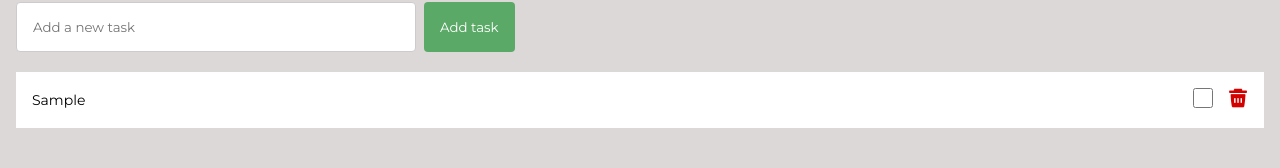
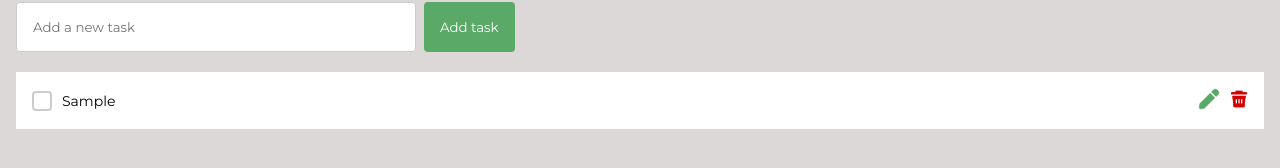
Before and after one commit to jakelinenogueira/to-do-list-app, a Next.js app: page / in a window 1280 px wide. Both pictures are taken after typing "Sample" into the empty fields and a click on the button "Add task". Shown: the part 224-392 px from the top of the page. Built offline with nearby package versions, Linux system fonts and the light colour scheme.

Commit message:
edit task

```diff
--- a/src/app/page.tsx
+++ b/src/app/page.tsx
@@ -13,7 +13,10 @@ export default function Page() {
   }
 
   const [tasks, setTasks] = useState<Task[]>([]);
+  const [modalType, setModalType] = useState<"edit" | "delete" | null>(null);
   const [taskToDelete, setTaskToDelete] = useState<number | null>(null);
+  const [selectedTask, setSelectedTask] = useState<Task | null>(null);
+  const [editText, setEditText] = useState("");
 
   const addTask = (newTask: string) => {
     if (newTask.trim() === "") return;
@@ -33,31 +36,56 @@ export default function Page() {
     );
   };
 
-  const openDeleteModal = (id: number) => {
-    setTaskToDelete(id);
+  const openEditModal = (task: Task) => {
+    setSelectedTask(task);
+    setEditText(task.text);
+    setModalType("edit");
+  };
+
+  const openDeleteModal = (task: Task) => {
+    setSelectedTask(task);
+    setModalType("delete");
+  };
+
+  const confirmEditTask = () => {
+    if (selectedTask) {
+      setTasks(
+        tasks.map((task) =>
+          task.id === selectedTask.id ? { ...task, text: editText } : task
+        )
+      );
+      setModalType(null);
+      setSelectedTask(null);
+    }
   };
 
   const confirmDeleteTask = () => {
-    if (taskToDelete !== null) {
-      setTasks(tasks.filter((task) => task.id !== taskToDelete));
+    if (selectedTask) {
+      setTasks(tasks.filter((task) => task.id !== selectedTask.id));
+      setModalType(null);
+      setSelectedTask(null);
     }
-    setTaskToDelete(null);
-  };
-
-  const cancelDeleteTask = () => {
-    setTaskToDelete(null);
   };
 
   return (
     <div className="todo-list-container">
       <Input onAddTask={addTask} />
-      <List tasks={tasks} onToggleTask={toggleTask} onDeleteTask={openDeleteModal}/>
+      <List tasks={tasks} onToggleTask={toggleTask} onEditTask={openEditModal} onDeleteTask={openDeleteModal}/>
 
-      {taskToDelete !== null && (
+      {modalType === "edit" && (
+        <Modal message="Edit your task" onConfirm={confirmEditTask} onCancel={() => setModalType(null)}>
+          <input
+            type="text"
+            value={editText}
+            onChange={(e) => setEditText(e.target.value)}
+          />
+        </Modal>
+      )}
+      {modalType === "delete" && (
         <Modal
-          message="Are you sure you want to delete this task?"
+          message={`Are you sure you want to delete "${selectedTask?.text}"?`}
           onConfirm={confirmDeleteTask}
-          onCancel={cancelDeleteTask}
+          onCancel={() => setModalType(null)}
         />
       )}
     </div>
--- a/src/components/List/List.module.scss
+++ b/src/components/List/List.module.scss
@@ -15,10 +15,32 @@
     font-size: 14px;
     text-transform: capitalize;
 
+    .container_display {
+      display: flex;
+      align-items: center;
+      gap: 10px;
+    }
+
     input[type="checkbox"] {
-      margin-right: 15px;
+      appearance: none;
       width: 20px;
       height: 20px;
+      border: 2px solid #ccc;
+      border-radius: 4px;
+      cursor: pointer;
+    }
+
+    input[type="checkbox"]:checked {
+      background-color: #4caf50;
+      border-color: #4caf50;
+    }
+
+    input[type="checkbox"]:checked::after {
+      content: "✔";
+      display: block;
+      color: white;
+      font-size: 12px;
+      text-align: center;
     }
 
     button {
--- a/src/components/List/List.tsx
+++ b/src/components/List/List.tsx
@@ -11,22 +11,28 @@ interface ListProps {
     tasks: Task[];
     onToggleTask: (id: number) => void;
     onDeleteTask: (id: number) => void;
+    onEditTask: (task: Task) => void;
 }
 
-export default function List({tasks, onToggleTask, onDeleteTask }: ListProps) {
+export default function List({tasks, onToggleTask, onDeleteTask, onEditTask }: ListProps) {
     return(
         <ul className={style.container_list}>
             {tasks.map((task) => (
                 <li key={task.id} className={task.completed ? style.completed : ""}>
-                    {task.text}
-                    <div>
+                    <div className={style.container_display}>
                         <input
                             type="checkbox"
                             checked={task.completed}
                             onChange={() => onToggleTask(task.id)}
                         />
+                        {task.text}
+                    </div>
+                    <div className={style.container_display}>
+                        <button onClick={() => onEditTask(task)}>
+                            <Image src="/assets/icons/edit.png" alt="Lixeira" width={22} height={22} />
+                        </button>
                         <button onClick={() => onDeleteTask(task.id)}>
-                            <Image src="/assets/icons/delete.png" alt="Lixeira" width={20} height={20} />
+                            <Image src="/assets/icons/delete.png" alt="Lixeira" width={18} height={18} />
                         </button>
                     </div>
                 </li>
--- a/src/components/Modal/Modal.module.scss
+++ b/src/components/Modal/Modal.module.scss
@@ -18,10 +18,19 @@
     width: 300px;
     text-align: center;
 
+    input {
+      width: 100%;
+      padding: 8px;
+      margin-top: 12px;
+      border-radius: 4px;
+      border: 1px solid #ccc;
+      font-size: 16px;
+    }
+
     .buttons {
       display: flex;
       justify-content: space-around;
-      margin-top: 35px;
+      margin-top: 20px;
 
       .confirm {
         background-color: #22722e;
--- a/src/components/Modal/Modal.tsx
+++ b/src/components/Modal/Modal.tsx
@@ -1,16 +1,19 @@
+import { ReactNode } from 'react';
 import styles from './Modal.module.scss';
 
 interface ModalProps {
-    onConfirm: () => void;
+    message: string;
+    children?: ReactNode;
+    onConfirm: (newText: string) => void;
     onCancel: () => void;
-    message: string;
 }
 
-export default function Modal({ onConfirm, onCancel, message }: ModalProps) {
+export default function Modal({ message, children, onConfirm, onCancel  }: ModalProps) {
     return (
       <div className={styles.overlay}>
         <div className={styles.modal}>
           <p>{message}</p>
+          {children && <div className={styles.modalContent}>{children}</div>}
           <div className={styles.buttons}>
             <button className={styles.confirm} onClick={onConfirm}>
               Confirm
```
Also changed, not shown: public/assets/icons/edit.png (added).
